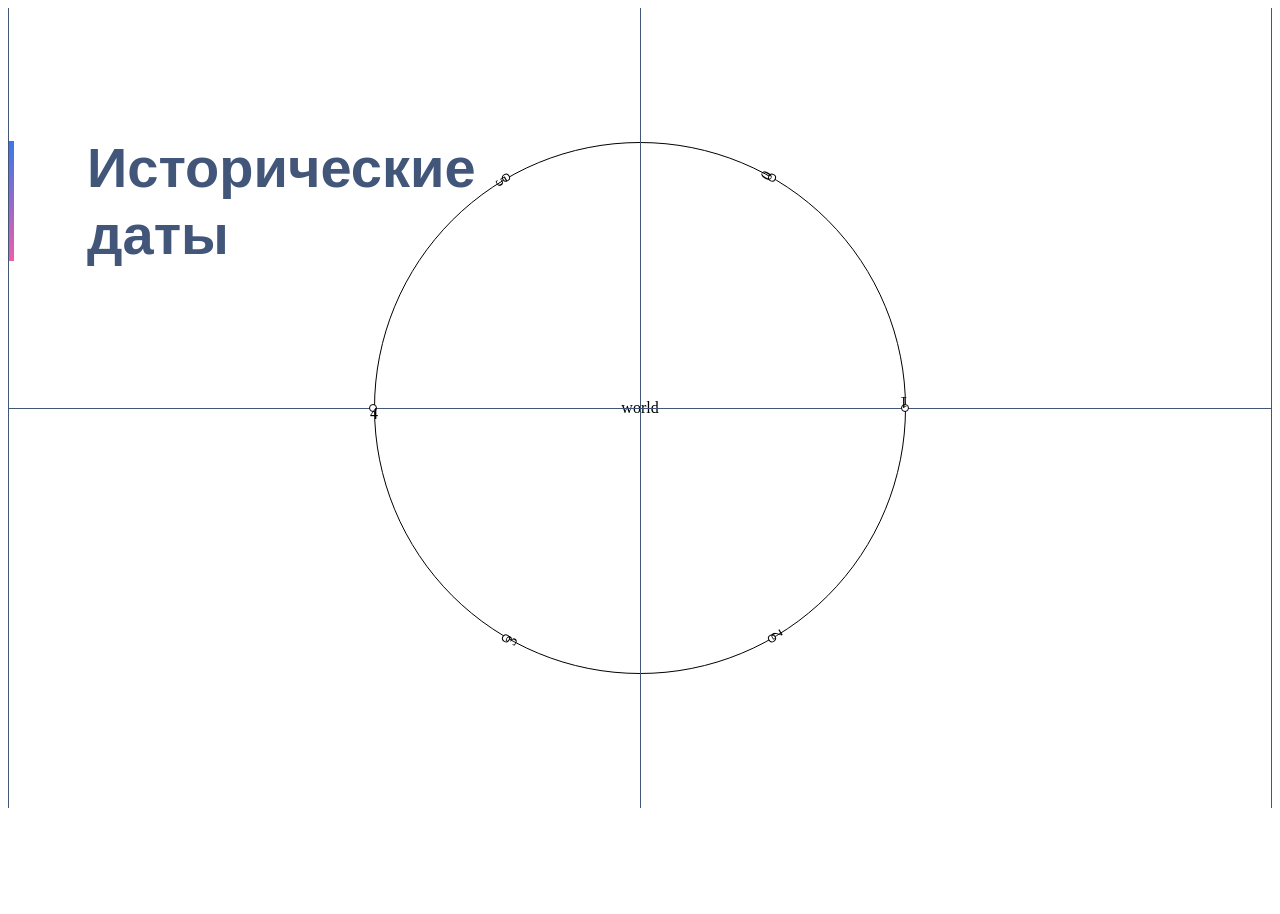
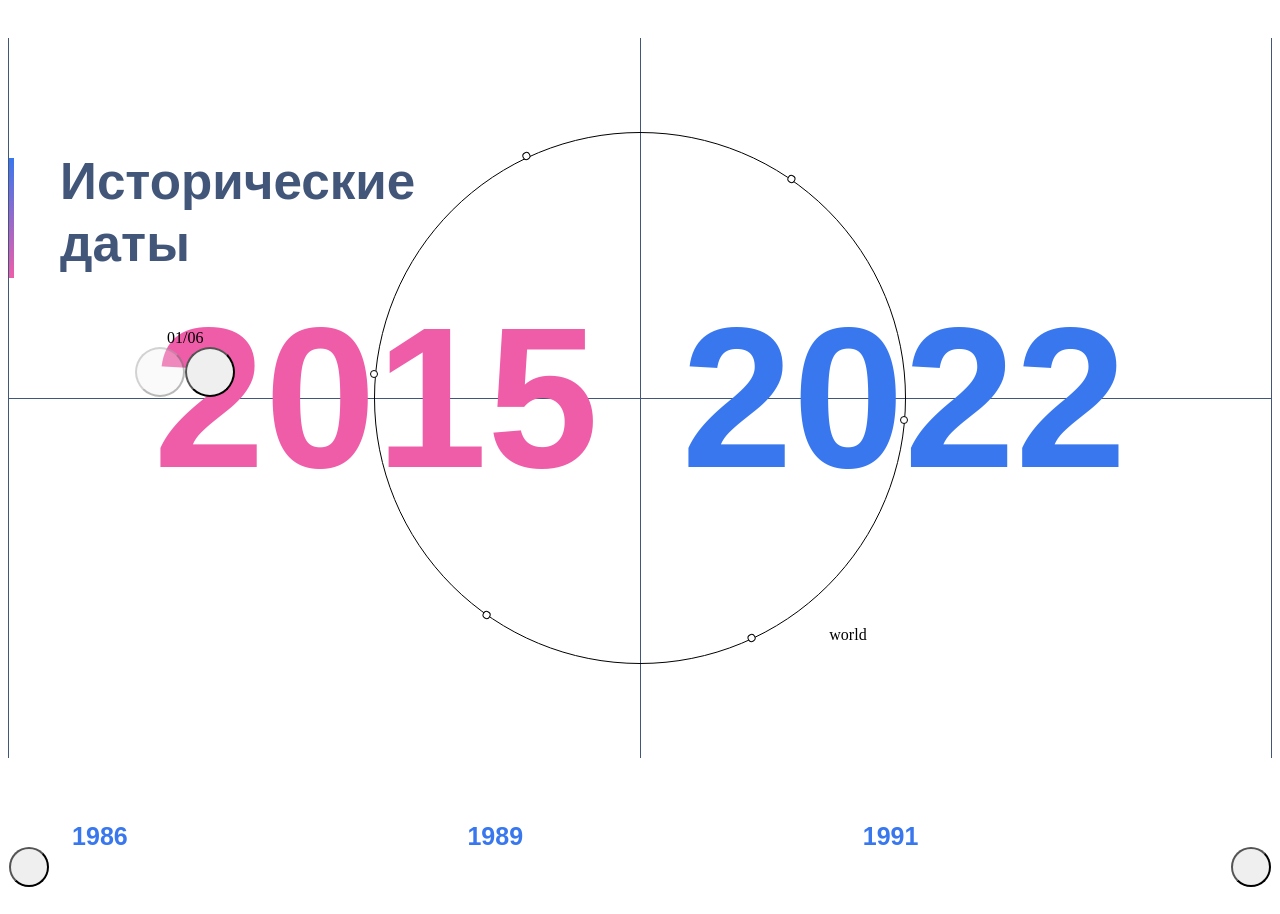
Before and after one commit to BDODINKA/Only-digital-test-task, a React (Create React App) app: page / in a window 1280 px wide. Before the commit the page ends 816 px from the top, so only its background shows below. Built offline with nearby package versions, Linux system fonts and the light colour scheme.

Commit message:
feat:add button component and fix rotate circle

```diff
--- /dev/null
+++ b/src/common/button/button.module.scss
@@ -0,0 +1,5 @@
+.Btn{
+  width: 40px;
+  height: 40px;
+  border-radius: 50%;
+}
--- /dev/null
+++ b/src/common/button/button.tsx
@@ -0,0 +1,25 @@
+import React, { DetailedHTMLProps, HTMLAttributes } from 'react'
+
+import style from './button.module.scss'
+
+type PropsType = {
+  disabled: boolean
+} & DefaultButtonPropsType
+
+type DefaultButtonPropsType = DetailedHTMLProps<
+  HTMLAttributes<HTMLButtonElement>,
+  HTMLButtonElement
+>
+export const Button = (props: PropsType) => {
+  const { className, onClick, disabled } = props
+
+  return (
+    <div>
+      <button
+        disabled={disabled}
+        className={className ? `${style.Btn} ${className}` : style.Btn}
+        onClick={onClick}
+      ></button>
+    </div>
+  )
+}
--- a/src/features/Circle/Circle.tsx
+++ b/src/features/Circle/Circle.tsx
@@ -1,41 +1,78 @@
-import React, { useState } from 'react'
+import React, { useEffect, useState } from 'react'
 
 import gsap from 'gsap'
 
 import { data } from '../../app/mockData/data'
 import { CategoryType } from '../../app/mockData/types/dataTypes'
+import { Button } from '../../common/button/button'
 import { rotateDeg } from '../../utils/function/rotateDeg'
 
 import style from './circle.module.scss'
 
 export const Circle = () => {
   const deg = rotateDeg(data.category.length, 0)
+  const rotateNumbers = rotateDeg(data.category.length, -120)
   const [rotateCircle, setRotateCircle] = useState(deg)
   const [currentIndex, setCurrentIndex] = useState(0)
-  const [category, setCategory] = useState(Object.keys(data.category[0]))
+  const [category, setCategory] = useState(data.category[0])
+  const [disabled, setDisabled] = useState(false)
+  // const rotateNumbers = [-120, -180, -240, -300, 0, -60]
+
+  const tl = gsap
+    .timeline({ paused: true })
+    .to('.show', { opacity: 0, display: 'none' })
+    .to('.show', { delay: 1, opacity: 1, display: 'block', duration: 0.5 })
+
+  useEffect(() => {
+    tl.resume()
+    setTimeout(() => {
+      setDisabled(false)
+    }, 1000)
+  }, [rotateCircle])
 
   const onClickHandler = (el: CategoryType, idx: number) => {
+    setDisabled(true)
     if (currentIndex !== idx) {
+      gsap.from('.active', { rotate: rotateCircle[idx], duration: 1 })
+
       setRotateCircle(rotateCircle.map(el => el - rotateCircle[idx]))
-
       setCurrentIndex(idx)
-      gsap.from('.active', { rotate: rotateCircle[idx], duration: 1 })
+      setCategory(el)
     }
-    setCategory(Object.keys(el))
   }
 
   return (
-    <>
-      {category && <div className={style.category}>{category.toString()}</div>}
+    <div className={style.wrapper}>
+      <div className={style.buttonBox}>
+        <div className={style.window}>{`0${currentIndex + 1}/0${data.category.length}`}</div>
+        <div className={style.buttons}>
+          <Button
+            className={style.prevBtn}
+            disabled={currentIndex === 0 || disabled}
+            onClick={() => onClickHandler(category, currentIndex - 1)}
+          />
+          <Button
+            className={style.nextBtn}
+            disabled={currentIndex + 1 === data.category.length || disabled}
+            onClick={() => onClickHandler(category, currentIndex + 1)}
+          />
+        </div>
+      </div>
       <div className={`${style.circle} active`}>
         {data.category.map((el, i) => (
           <div className={style.block} style={{ rotate: rotateCircle[i] + 'deg' }} key={i}>
             <div className={style.square} onClick={() => onClickHandler(el, i)}>
-              {i}
+              <div
+                className={`${style.index} active`}
+                style={{ rotate: rotateNumbers[currentIndex] + 'deg' }}
+              >
+                {i + 1}
+              </div>
             </div>
           </div>
         ))}
       </div>
-    </>
+      {<div className={`${style.category} show`}>{Object.keys(category)}</div>}
+    </div>
   )
 }
--- a/src/features/Circle/circle.module.scss
+++ b/src/features/Circle/circle.module.scss
@@ -1,3 +1,13 @@
+.wrapper{
+  display: flex;
+  align-items: center;
+  justify-content: center;
+  width: 100%;
+  height: 100%;
+  position: relative;
+  z-index: 10;
+
+
   .circle {
     width: 530px;
     height: 530px;
@@ -7,21 +17,69 @@
     display: flex;
     align-items: center;
     .block {
-    width: 270px;
-    left: -6px;
-    transform-origin: 100% 4px;
+      width: 269px;
+      left: -5px;
+      height: 56px;
+      transform-origin: 100% 27px;
       transform: rotate(120deg);
       position: absolute;
-  }
-
       .square {
         background: white;
         border: 1px solid black;
         width: 6px;
         height: 6px;
         border-radius: 50%;
+        cursor: pointer;
+        z-index: 10;
+        font-size: 0;
+        &:hover{
+          background: #EF5DA8;
+          transform: translate(-40% ,-50%);
+          border: 1px solid black;
+          width: 56px;
+          height: 56px;
+          font-size: 16px;
+          display: flex;
+          align-items: center;
+          justify-content: center;
+        }
+        .index{
+          position: absolute;
+          z-index: 20 ;
+        }
+      }
     }
   }
   .category{
+    position: absolute;
+    top: 228px;
+    left: 65%;
+  }
+  .buttonBox{
+    position: absolute;
+    left: 10%;
+    bottom: 30%;
+    display: flex;
+    align-items: center;
+    flex-direction: column;
+    .window{
+      text-align: center;
+    }
+    .buttons{
+      display: inherit;
+      .prevBtn,.nextBtn{
+        z-index: 20;
+        left: -100px;
+        width: 50px;
+        height: 50px;
+        border-radius: 50%;
 
       }
+      .nextBtn{
+        left: 0;
+      }
+    }
+
+
+  }
+}
--- a/src/features/Slider/Slider.tsx
+++ b/src/features/Slider/Slider.tsx
@@ -12,14 +12,26 @@ import 'swiper/scss/navigation'
 import 'swiper/scss/pagination'
 
 import { data } from '../../app/mockData/data'
+import { Button } from '../../common/button/button'
 
 import style from './slider.module.scss'
 
 export const Slider = () => {
   const swiperRef = useRef<SwiperCore>()
 
+  const datas = data.category.find((el, i) => el['world'])
+
+  console.log(datas && datas['world'].map(el => el))
+
   return (
     <div className={style.wrapper}>
+      <Button
+        disabled={false}
+        onClick={() => swiperRef.current?.slidePrev()}
+        className={style.prevBtn}
+      >
+        Prev
+      </Button>
       <Swiper
         // install Swiper module
         modules={[Navigation, Pagination]}
@@ -32,23 +44,26 @@ export const Slider = () => {
         onSlideChange={() => console.log('slide change')}
         style={{ width: '90%' }}
       >
-        {/*{data.category.world.map((el, i) => (*/}
-        {/*  <SwiperSlide*/}
-        {/*    key={i}*/}
-        {/*    className={style.slider}*/}
-        {/*    style={{ width: '1000px !important', height: '90px' }}*/}
-        {/*  >*/}
-        {/*    <h5 className={style.title}>{el.date}</h5>*/}
-        {/*    <p className={style.description}>{el.description}</p>*/}
-        {/*  </SwiperSlide>*/}
-        {/*))}*/}
+        {datas &&
+          datas['world'].map((el, i) => (
+            <SwiperSlide
+              key={i}
+              className={style.slider}
+              style={{ width: '1000px !important', height: '90px' }}
+            >
+              <h5 className={style.title}>{el.date}</h5>
+              <p className={style.description}>{el.description}</p>
+            </SwiperSlide>
+          ))}
       </Swiper>
-      <div onClick={() => swiperRef.current?.slidePrev()} className={style.prevBtn}>
-        Prev
-      </div>
-      <div onClick={() => swiperRef.current?.slideNext()} className={style.nextBtn}>
+
+      <Button
+        disabled={false}
+        onClick={() => swiperRef.current?.slideNext()}
+        className={style.nextBtn}
+      >
         Next
-      </div>
+      </Button>
     </div>
   )
 }
--- a/src/features/Slider/slider.module.scss
+++ b/src/features/Slider/slider.module.scss
@@ -37,13 +37,14 @@
     position: absolute;
     right: 0;
     top: 50%;
+    z-index: 20;
   }
 
   .prevBtn {
     position: absolute;
     left: 0;
     top: 50%;
-    transform: translate(100px, 200px);
+    z-index: 20;
   }
 
 }
--- a/src/index.scss
+++ b/src/index.scss
@@ -4,11 +4,11 @@
 *{
   padding: 0;
   margin: 0;
+  box-sizing: border-box;
 }
 
 
 body {
-  margin: 0;
   font-family: "PT Sans","PT Sans Bold","Bebas Nuee", -apple-system, BlinkMacSystemFont, 'Segoe UI', 'Roboto', 'Oxygen',
   'Ubuntu', 'Cantarell', 'Fira Sans', 'Droid Sans', 'Helvetica Neue',
   sans-serif;
--- a/src/pages/Main.tsx
+++ b/src/pages/Main.tsx
@@ -11,13 +11,15 @@ export const Main = () => {
   return (
     <main className={style.main}>
       <Wrapper className={style.wrapper}>
-        <div className={style.title}>Исторические даты</div>
-        <Circle />
-        {/*<div className={style.dates}>*/}
-        {/*  <Dates currentDate={1992} nextDate={2015} time={100} />*/}
-        {/*  <Dates currentDate={2010} nextDate={2022} time={100} />*/}
-        {/*</div>*/}
-        {/*<Slider />*/}
+        <div className={style.box}>
+          <div className={style.title}>Исторические даты</div>
+          <Circle />
+          <div className={style.dates}>
+            <Dates currentDate={1992} nextDate={2015} time={100} />
+            <Dates currentDate={2010} nextDate={2022} time={100} />
+          </div>
+          <Slider />
+        </div>
       </Wrapper>
     </main>
   )
--- a/src/pages/main.module.scss
+++ b/src/pages/main.module.scss
@@ -3,14 +3,16 @@
 .main {
 
   .wrapper {
+    transform: translate(0, 30px);
+
+    .box{
+      min-height: calc(100vh - 80px);
       border-left: 1px solid #42567A;
       border-right: 1px solid #42567A;
-    height: 100vh;
       position: relative;
       display: flex;
       align-items: center;
       justify-content: center;
-
       &:after {
         content: "";
         position: absolute;
@@ -30,6 +32,10 @@
         background: $color-primary;
       }
 
+    }
+
+
+
 
     .title {
       position: absolute;
@@ -40,10 +46,10 @@
       font-family: 'PT Sans', sans-serif;
       font-style: normal;
       font-weight: 700;
-      font-size: clamp(20px, 10cqi, 56px);
+      font-size: clamp(20px, 4cqi, 56px);
       line-height: 120%;
       color: #42567A;
-      padding-left: 78px;
+      padding-left: 4.05%;
 
       &:before {
         content: '';
@@ -67,8 +73,16 @@
       color: #EF5DA8;
       width: 973px;
       z-index: 2;
+      position: absolute;
+
+
+      div:nth-child(2) {
+        color: $color-secondary;
       }
     }
+
+  }
+
 
 }
 
@@ -81,6 +95,7 @@
     .title {
       width: 343px;
       padding-left: 40px;
+
       &:before {
         display: none;
       }
--- a/src/utils/function/rotateDeg.ts
+++ b/src/utils/function/rotateDeg.ts
@@ -5,6 +5,12 @@ export const rotateDeg = (elem: number, baseRotate: number) => {
   for (let i = 0; i < elem; i++) {
     if (i === 0) {
       arr.push(baseRotate)
+    } else if (Math.sign(baseRotate) < 0) {
+      if (i === 0) {
+        arr.push(baseRotate)
+      } else {
+        arr.push(arr[i - 1] + -rotate)
+      }
     } else {
       arr.push(arr[i - 1] + rotate)
     }
```
Also changed, not shown: 1 other file (tests, documents, lock files or other folders). Lines whose indentation alone changed are shown as unchanged.
